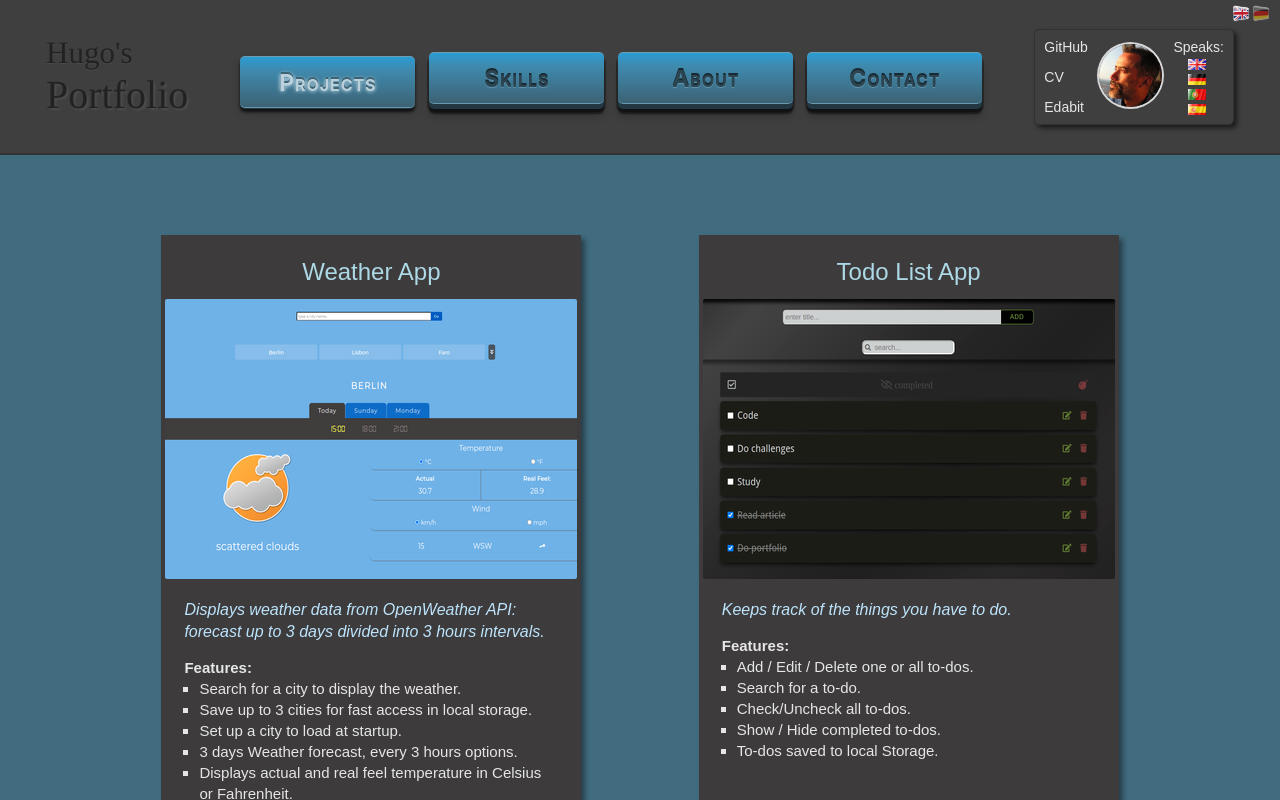
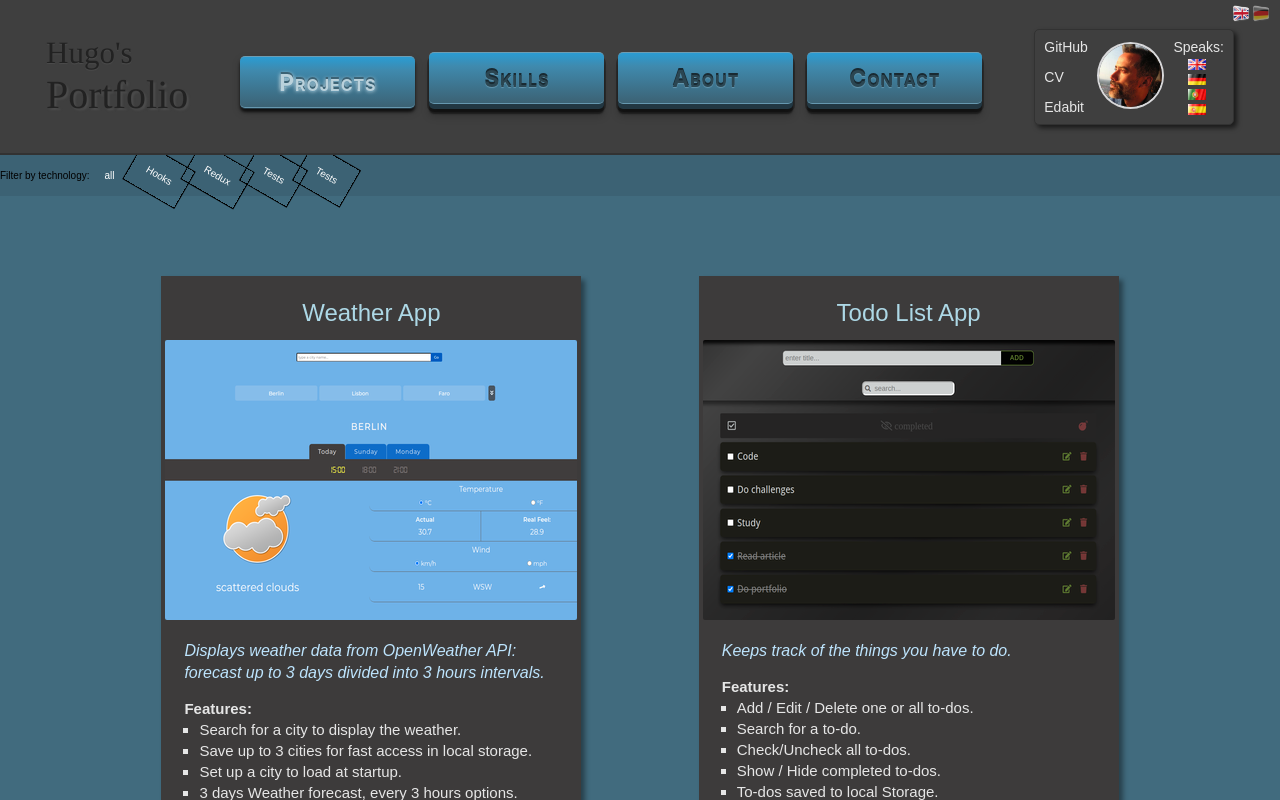
Before and after one commit to hugCarvalho/portfolio, a React (Create React App) app: page /#/projects in a window 1280 px wide. Shown: the top 800 px of the page. Built offline with nearby package versions, Linux system fonts and the light colour scheme.

Commit message:
RenderProjects: implemented logic for filtering by technology

```diff
--- a/src/components/Pages/Projects/RenderProjects.js
+++ b/src/components/Pages/Projects/RenderProjects.js
@@ -11,6 +11,7 @@ function RenderProjects() {
   const [backCardHeight, setBackCardHeight] = useState("auto");
   const [frontSideActive, setFrontSideActive] = useState(true);
   const [id, setId] = useState(null);
+  const [filterBy, setFilterBy] = useState("all");
 
   useEffect(() => {
     const calculateBackSideCardHeight = () => {
@@ -28,7 +29,7 @@ function RenderProjects() {
       cardFront.forEach(item => (item.style.height = `${backCardHeight}`));
     };
     changeHeight();
-  }, [backCardHeight]);
+  }, [backCardHeight, filterBy, isLanguageEnglish]);
 
   const toggleTechInfoFeatures = id => {
     setId(id);
@@ -39,9 +40,53 @@ function RenderProjects() {
     document.title = "Hugo's Projects";
   }, [pageIsActive]);
 
+  const filterTechsBy = (db, option = "all") => {
+    if (option === "all") return db;
+    else {
+      return db.filter(item => item.techs.includes(option));
+    }
+  };
+
   return (
+    <>
+      <div className="filter-by">
+        <span className="filter-by__text">Filter by technology:</span>
+        <ul>
+          <li
+            className={filterBy === "all" ? "one " : "all"}
+            onClick={() => setFilterBy("all")}
+          >
+            all
+          </li>
+
+          <li
+            className={filterBy === "Hooks" ? "one " : "all"}
+            onClick={() => setFilterBy("Hooks")}
+          >
+            Hooks
+          </li>
+          <li
+            className={filterBy === "Redux" ? "one " : "all"}
+            onClick={() => setFilterBy("Redux")}
+          >
+            Redux
+          </li>
+          <li
+            className={filterBy === "Tests" ? "one " : "all"}
+            onClick={() => setFilterBy("Tests")}
+          >
+            Tests
+          </li>
+          <li
+            className={filterBy === "API" ? "one " : "all"}
+            onClick={() => setFilterBy("API")}
+          >
+            Tests
+          </li>
+        </ul>
+      </div>
       <main className="RenderProjects">
-      {projectsData.map((project, i) => {
+        {filterTechsBy(projectsData, filterBy).map((project, i) => {
           const language = isLanguageEnglish ? "en" : "de";
           return (
             <section key={i}>
@@ -58,6 +103,7 @@ function RenderProjects() {
           );
         })}
       </main>
+    </>
   );
 }
 
--- a/src/components/Pages/Projects/RenderProjects.scss
+++ b/src/components/Pages/Projects/RenderProjects.scss
@@ -11,6 +11,35 @@
   justify-content: space-evenly;
   flex-wrap: wrap;
 }
+//FILTER BY
+.filter-by {
+  display: flex;
+  align-items: center;
+  ul {
+    display: flex;
+  }
+  li {
+    list-style: none;
+    color: white;
+    padding: 15px;
+    cursor: pointer;
+  }
+
+  .all {
+    box-shadow: 0px 0px 0px 1px black;
+    transform: rotate(30deg);
+
+    transition: all ease-in 2s;
+  }
+
+  .all:hover {
+  }
+  .one {
+    transform: rotate(360);
+
+    transition: all ease-in 1s;
+  }
+}
 
 @media (max-width: 622px) {
   .RenderProjects {
--- a/src/components/Pages/Projects/data/projectsData.js
+++ b/src/components/Pages/Projects/data/projectsData.js
@@ -95,7 +95,7 @@ export const projectsData = [
     id: 3,
     name: "Fantasy Online Shop",
     category: ["website", "online-shop"],
-    techs: ["React", "API", "Hooks"],
+    techs: ["React", "API", "Hooks", "Redux"],
 
     img: "media/online_shop_redux.png",
     description: {
```
Lines whose indentation alone changed are shown as unchanged.
